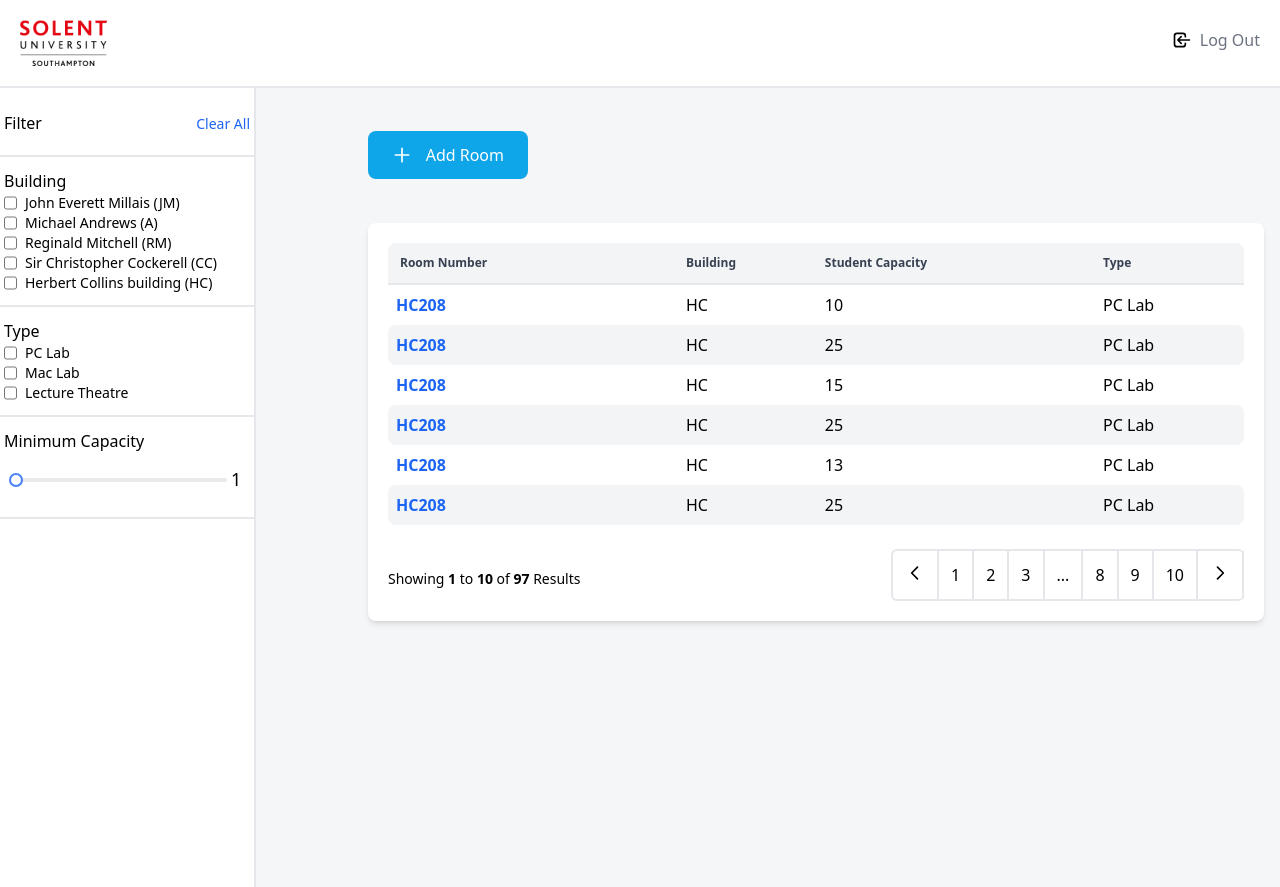
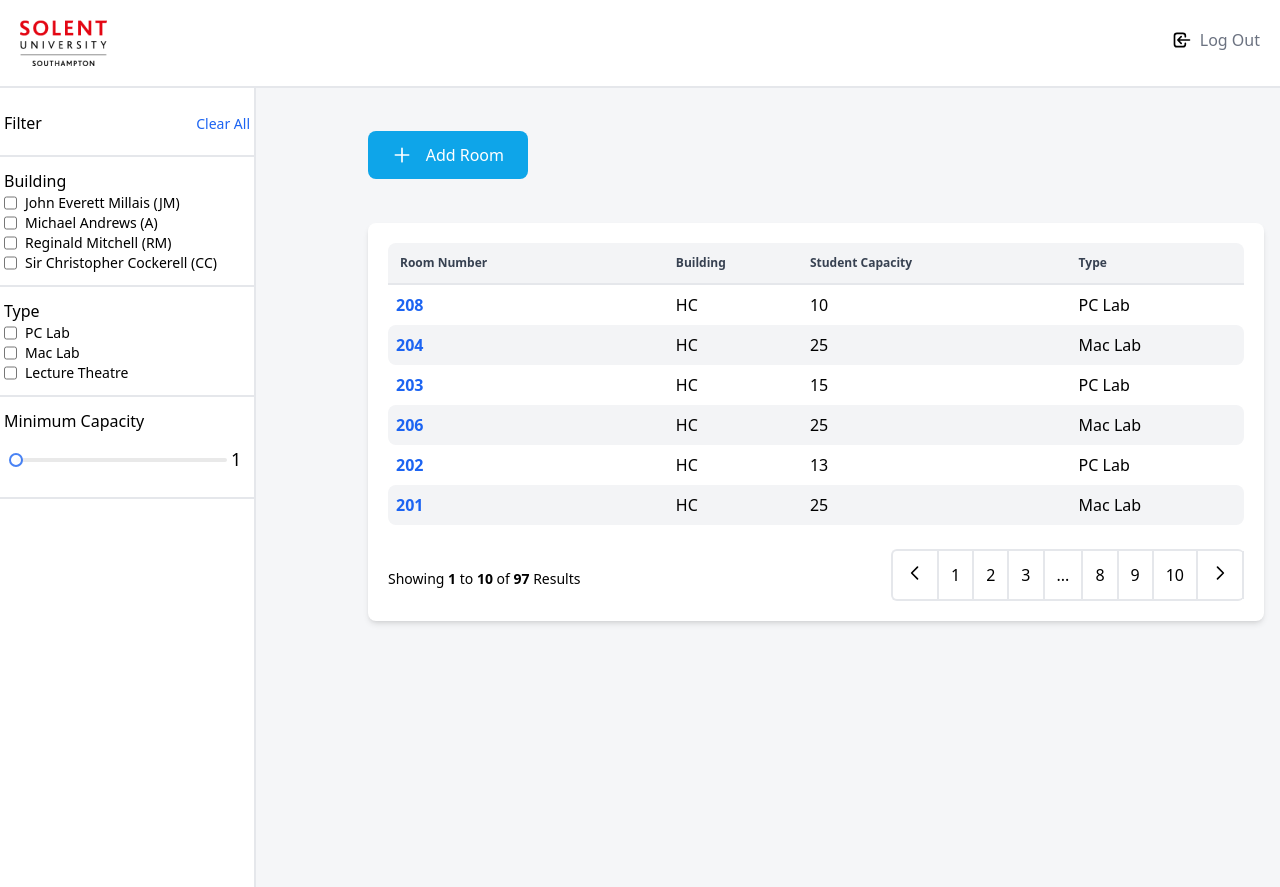
Before and after one commit to william-hayward/devops-week6, a Next.js app: page / in a window 1280 px wide. Built offline with nearby package versions, Linux system fonts and the light colour scheme; a web font is replaced by a local one.

Commit message:
updated starting code

```diff
--- a/package.json
+++ b/package.json
@@ -14,6 +14,7 @@
   },
   "dependencies": {
     "@heroicons/react": "^1.0.6",
+    "mongoose": "^6.6.5",
     "next": "12.2.3",
     "rc-slider": "^10.0.1",
     "react": "18.2.0",
@@ -31,11 +32,11 @@
     "eslint": "8.20.0",
     "eslint-config-next": "12.2.3",
     "eslint-config-prettier": "^8.5.0",
+    "husky": "^8.0.0",
     "netlify-cli": "^10.12.1",
     "postcss": "^8.4.14",
     "prettier": "^2.7.1",
     "tailwindcss": "^3.1.6",
-    "typescript": "^4.8.4",
-    "husky": "^8.0.0"
+    "typescript": "^4.8.4"
   }
 }
--- a/src/components/Filter.tsx
+++ b/src/components/Filter.tsx
@@ -13,7 +13,7 @@ interface FilterProp {
   capacity: number;
   onSlide: (n: number | number[]) => unknown;
   onReset: () => unknown;
-};
+}
 
 export default function Filter(props: FilterProp) {
   const {capacity, onSlide, onReset} = props;
--- a/src/mocks/data.js
+++ b/src/mocks/data.js
@@ -15,10 +15,6 @@ export const buildings = [
     name: "Sir Christopher Cockerell",
     code: "CC",
   },
-  {
-    name: "Herbert Collins building",
-    code: "HC"
-  }
 ];
 
 export const roomTypes = [
@@ -39,44 +35,50 @@ export const roomTypes = [
 export const rooms = [
   {
     id: 1,
-    number: "HC208",
+    number: "208",
     building: "HC",
     capacity: 10,
-    type: { code: "pc", name: "PC Lab" },
+    type: {code: "pc", name: "PC Lab"},
   },
   {
     id: 2,
-    number: "HC208",
+    number: "204",
     building: "HC",
     capacity: 25,
-    type: { code: "pc", name: "PC Lab" },
+    type: {code: "pc", name: "Mac Lab"},
   },
   {
     id: 3,
-    number: "HC208",
+    number: "203",
     building: "HC",
     capacity: 15,
-    type: { code: "pc", name: "PC Lab" },
+    type: {code: "pc", name: "PC Lab"},
   },
   {
     id: 4,
-    number: "HC208",
+    number: "206",
     building: "HC",
     capacity: 25,
-    type: { code: "pc", name: "PC Lab" },
+    type: {code: "pc", name: "Mac Lab"},
   },
   {
     id: 5,
-    number: "HC208",
+    number: "202",
     building: "HC",
     capacity: 13,
-    type: { code: "pc", name: "PC Lab" },
+    type: {code: "pc", name: "PC Lab"},
   },
   {
     id: 6,
-    number: "HC208",
+    number: "201",
     building: "HC",
     capacity: 25,
-    type: { code: "pc", name: "PC Lab" },
+    type: {code: "pc", name: "Mac Lab"},
   },
 ];
+
+export const lotsOfRooms = [
+  ...rooms,
+  ...rooms.map((r) => ({...r, ...{building: "RM"}})),
+  ...rooms.map((r) => ({...r, ...{building: "JM"}})),
+];
--- a/src/pages/index.tsx
+++ b/src/pages/index.tsx
@@ -40,11 +40,11 @@ export default function Home() {
       <Filter capacity={capacity} onSlide={handleSlide} onReset={handleReset} />
       <div className="min-w-full pr-20">
         <div className="max-w-[80%] mx-auto mt-11">
-
-
           <div>
             <Link href="/create">
-              <a className="blue-button"><PlusIcon className="h-5 w-5" /> Add Room </a>
+              <a className="blue-button">
+                <PlusIcon className="h-5 w-5" /> Add Room{" "}
+              </a>
             </Link>
           </div>
           <div className="bg-white mx-auto mt-11 p-5 rounded-lg shadow-md">
```
Also changed, not shown: 2 other files (tests, documents, lock files or other folders).
